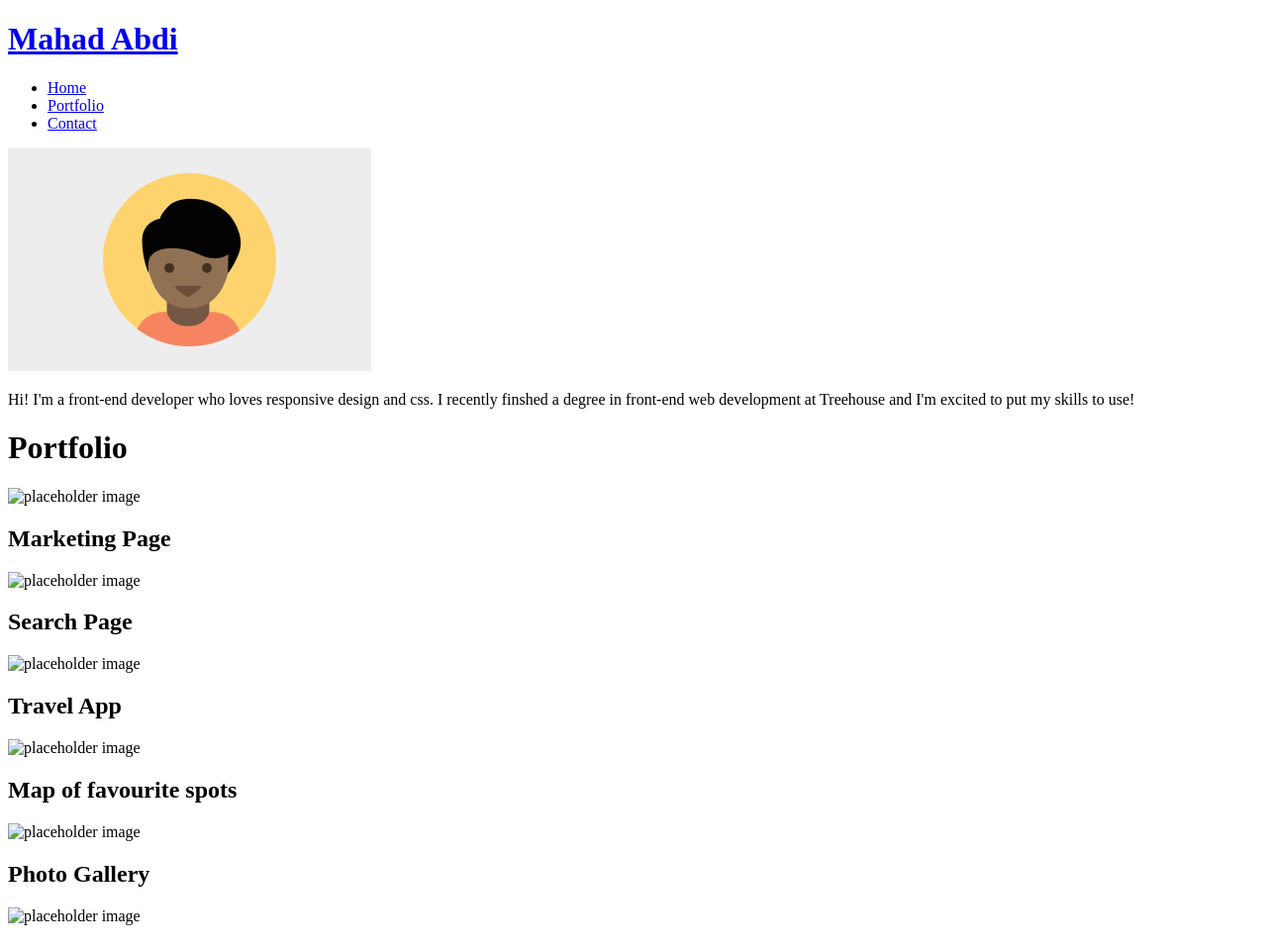
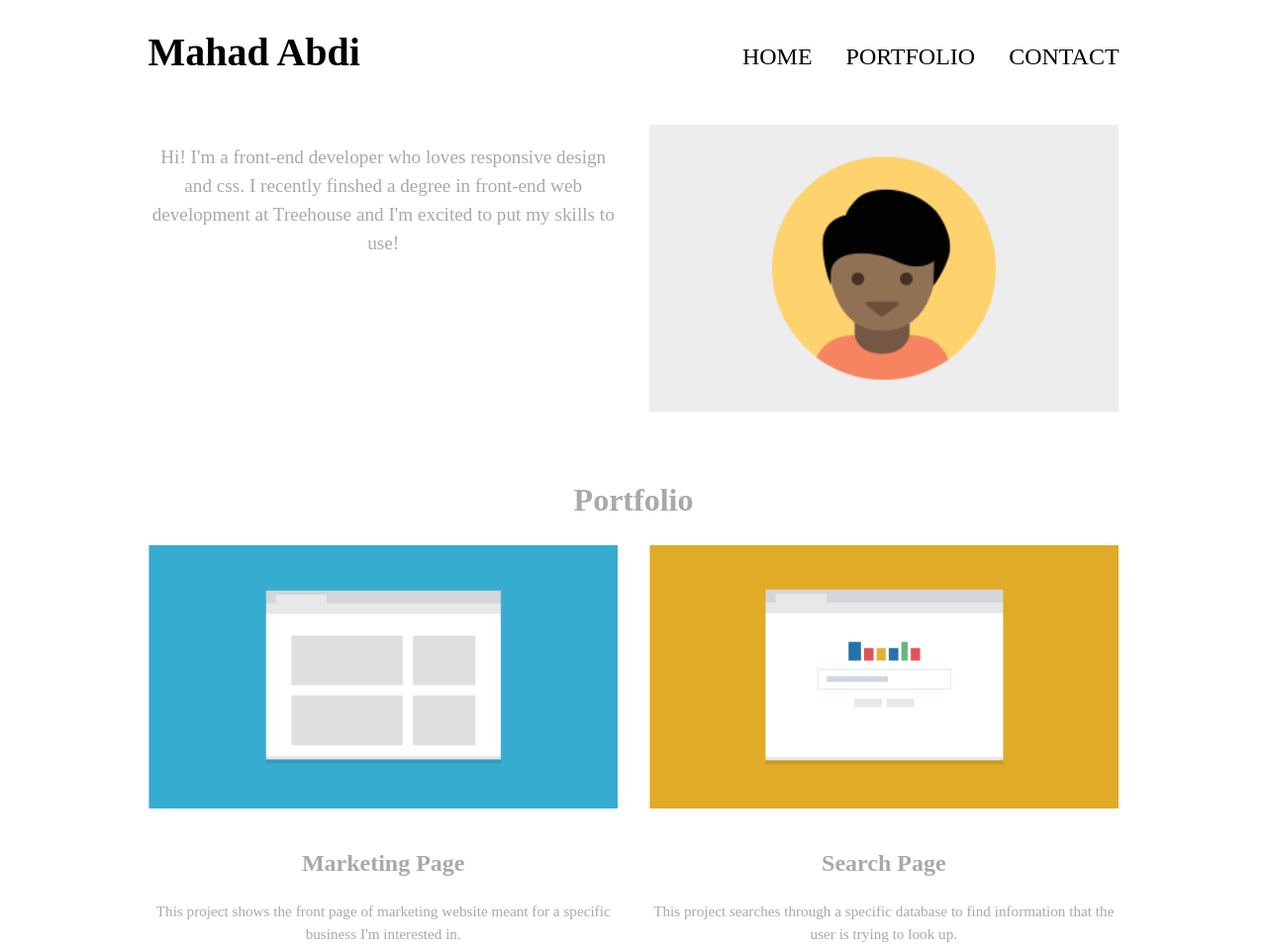
Before and after one commit to mahadabdi9/Techdegree-project-2, a plain HTML site: page index.html in a window 1280 px wide. Shown: the top 959 px of the page at 99% size. Drawn offline with Linux system fonts and the light colour scheme.

Commit message:
finished 768 media query started 1024

```diff
--- /dev/null
+++ b/css/styles.css
@@ -0,0 +1,186 @@
+
+/* Base element styles */
+* {
+  box-sizing: border-box;
+}
+
+body {
+  font-family: sans-serif serif;
+  line-height: 1.5;
+  font-size: 1em;
+  color: darkgrey;
+}
+
+p {
+  font-size: .95em;
+  margin-bottom: 1.2em;
+}
+
+h2, h3, a {
+  color: darkgrey;
+}
+
+h2, h3 {
+  margin-top: 0;
+}
+
+a {
+  text-decoration: none;
+}
+
+img {
+  max-width: 100%;
+  margin-bottom: 15px;
+}
+
+li {
+  list-style: none;
+}
+
+/* base layout*/
+
+h2 {
+  text-align: center;
+  margin-top: 15px;
+}
+
+.name {
+  font-size: 2.5em;
+  margin: 0;
+}
+
+.name a, .main-nav a {
+  text-align: center;
+  padding: 15px 15px;
+  display: block;
+  margin: 0;
+  color: black;
+}
+
+.main-nav a {
+  font-size: 1.5em;
+  text-transform: uppercase;
+}
+
+.main-nav a:hover {
+  color: green;
+  text-decoration: underline;
+}
+
+
+/*  layout container */
+
+.container {
+  margin: 0 auto;
+}
+
+
+.showcase {
+  text-align: center;
+  margin-top: 20px;
+  margin-bottom: 50px;
+}
+
+
+.portfolio {
+  text-align: center;
+}
+
+
+.contact {
+  text-align: center;
+}
+
+.contact h1 {
+  color: black;
+}
+
+.main-footer {
+  border-top: darkgrey .15em solid;
+  margin-top: 4em;
+}
+
+footer .mahad {
+  float: left;
+  color: black;
+}
+
+footer #backtotop {
+  float: right;
+  color: black;
+}
+
+.profile {
+  width: 50%;
+}
+
+/*  Media Queries */
+
+@media (min-width:768px) {
+  .container {
+    max-width: 90%;
+    margin: 0 auto;
+  }
+
+  .main-nav {
+    text-align: center;
+  }
+
+  .main-nav li {
+    display: inline-block;
+  }
+
+  .showcase p {
+    float: left;
+    width: 50%;
+    padding: 0 1em;
+    font-size: 1.2em;
+  }
+
+  .showcase img {
+    float: right;
+    width: 50%;
+    padding: 0 1em;
+  }
+
+  .marketing, .travel, .gallery {
+    float: left;
+    padding: 0 1em;
+    width: 50%;
+  }
+
+  .search, .map, .calculator {
+    float: right;
+    padding: 0 1em;
+    width: 50%;
+  }
+
+
+
+  /*  Float clearfix */
+
+	.clearfix::after {
+		content: " ";
+		display: table;
+		clear: both;
+	}
+}
+
+@media (min-width: 1024px) {
+
+  .container {
+    width: 80%
+  }
+
+  .name {
+    float: left;
+  }
+
+  .main-nav {
+    float: right;
+    display: inline;
+  }
+
+
+
+}
--- a/index.html
+++ b/index.html
@@ -4,12 +4,13 @@
   <meta charset="UTF-8">
   <meta name="viewport" content="width=device-width, initial-scale=1.0">
   <meta http-equiv="X-UA-Compatible" content="ie=edge">
-  <link rel="stylesheet" href="styles.css">
+  <link rel="stylesheet" href="css/styles.css">
   <title>Techdegree Project 2</title>
 </head>
 <body>
   <header>
-    <div class="main-header">
+    <div class="main-header clearfix">
+      <div class="container">
         <h1 class="name"> <a href="#">Mahad Abdi</a></h1>
         <nav class="main-nav">
           <ul>
@@ -19,52 +20,77 @@
           </ul>
         </nav>
       </div>
+    </div>
   </header> <!-- End of main header -->
 
   <div class="showcase">
-    <img src="images/responsive-layout-profile.png" alt="profile picture">
+    <div class="container clearfix">
+      <img class="profile" src="images/responsive-layout-profile.png" alt="profile picture">
       <p>
         Hi! I'm a front-end developer who loves responsive design and css. I recently finshed a degree in front-end web development at Treehouse and I'm excited to put my skills to use!
       </p>
+    </div>
   </div> <!-- End of showcase -->
 
-  <div>
+  <div class="portfolio">
+    <div class="container">
+      <div class="row">
+        <div class="column">
           <h1 id="portfolio">Portfolio</h1>
           <div class="marketing">
-      <img src="images/potfolio-1" alt="placeholder image">
+            <img src="images/portfolio-1.png" alt="placeholder image">
             <h2>Marketing Page</h2>
+            <p>This project shows the front page of marketing website meant for a specific business I'm interested in.</p>
           </div>
           <div class="search">
-      <img src="images/potfolio-1" alt="placeholder image">
+            <img src="images/portfolio-2.png" alt="placeholder image">
             <h2>Search Page</h2>
+            <p>This project searches through a specific database to find information that the user is trying to look up.</p>
           </div>
           <div class="travel">
-      <img src="images/potfolio-1" alt="placeholder image">
+            <img src="images/portfolio-3.png" alt="placeholder image">
             <h2>Travel App</h2>
+            <p>This project compares travel times based on different transportation methods and tells you the best one.</p>
           </div>
+        </div>
+      </div> <!-- End of row 1 -->
+
+      <div class="row">
+        <div class="column">
           <div class="map">
-      <img src="images/potfolio-1" alt="placeholder image">
+            <img src="images/portfolio-4.png" alt="placeholder image">
             <h2>Map of favourite spots</h2>
+            <p>This project uses mapping apis to plot points for my favourite spots in the city for a do-it-yourself walking tour.</p>
           </div>
           <div class="gallery">
-      <img src="images/potfolio-1" alt="placeholder image">
+            <img src="images/portfolio-5.png" alt="placeholder image">
             <h2>Photo Gallery</h2>
+            <p>This project shows pictures from a recent trip to the viewer and allows them to easily navigate through photos.</p>
           </div>
           <div class="calculator">
-      <img src="images/potfolio-1" alt="placeholder image">
+            <img src="images/portfolio-6.png" alt="placeholder image">
             <h2>Calculator</h2>
+            <p>Someone can enter in the numbers they want, and press the big blue button and get the result.</p>
+          </div>
+        </div>
+      </div> <!-- End of row 2 -->
     </div>
   </div> <!-- End of Portfolio area -->
 
-  <div id="contact">
+  <div class="contact" id="contact">
+    <div class="container">
       <h1>Contact</h1>
       <p>If you're interested in chatting or want more information about what I've been working on , I'd love to hear from you!</p>
       <p>Phone <strong>+1 (111) 555-1234</strong></p>
       <p>Email <strong>email@yoursite.com</strong></p>
+    </div>
   </div> <!-- End of contact area -->
 
   <footer class="main-footer">
-
+    <div class="container">
+      <p class="mahad">Mahad Abdi</p>
+      <p id="backtotop">Back to top</p>
+    </div>
   </footer>
 
 </body>
```
Also changed, not shown: styles.css (deleted). Lines whose indentation alone changed are shown as unchanged.
